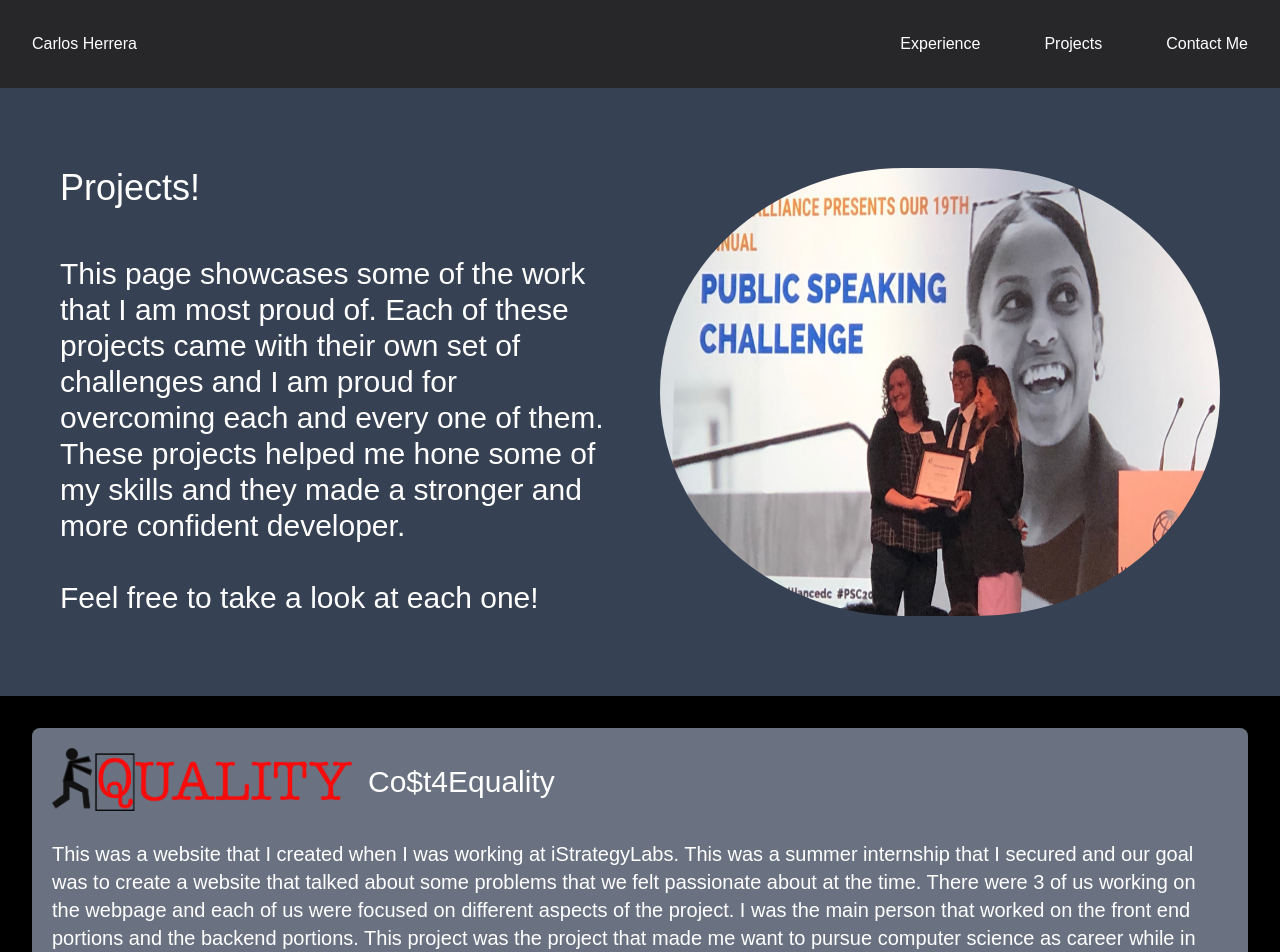
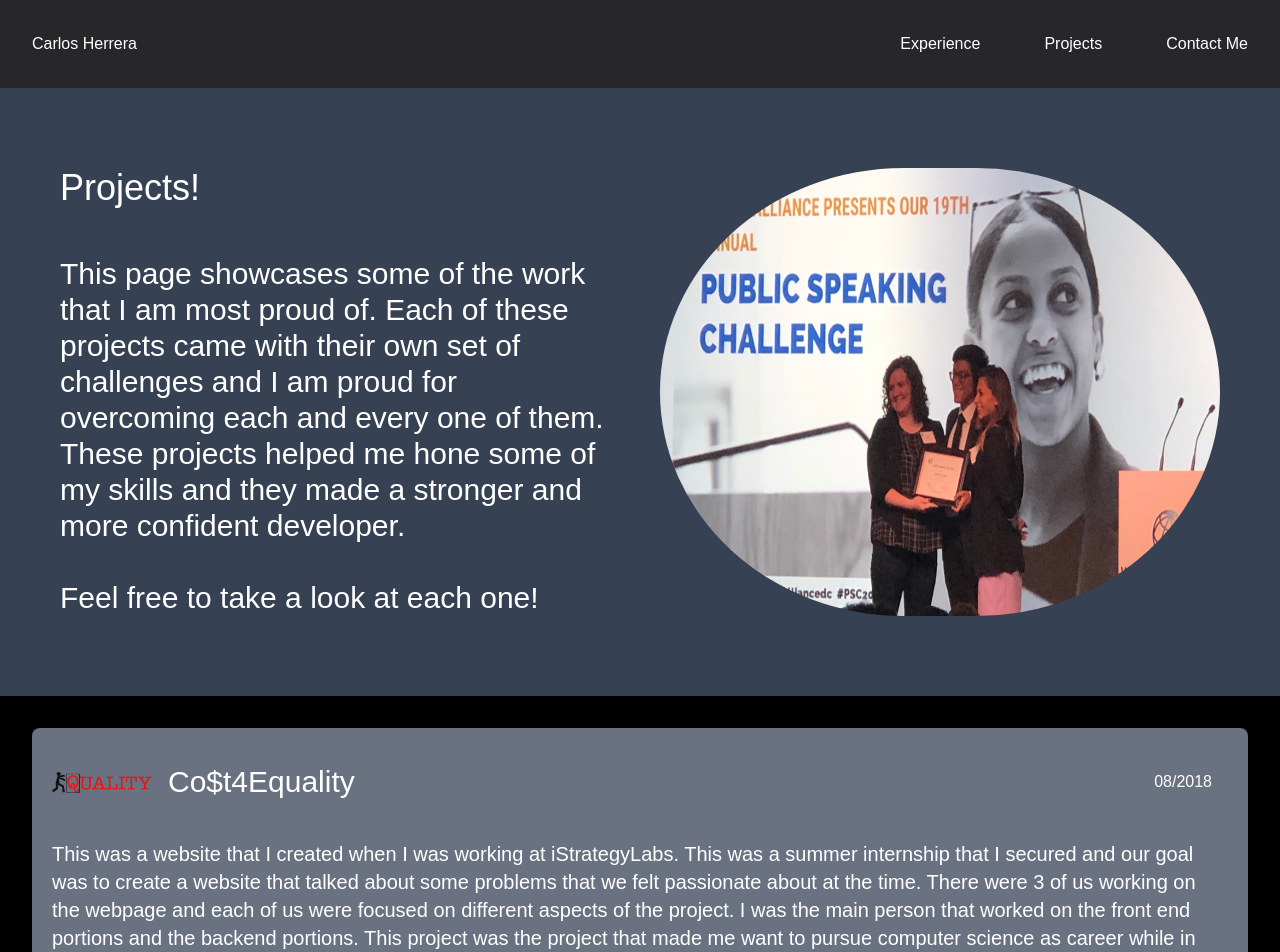
Before and after one commit to CarHerrera/Portfolio, a Next.js app: page /portfolio/projects in a window 1280 px wide. Shown: the top 952 px of the page. Built offline with nearby package versions, Linux system fonts and the light colour scheme.

Commit message:
Changed Readme, updated project info and fixed unaligned divs.

```diff
--- a/app/page.tsx
+++ b/app/page.tsx
@@ -11,14 +11,15 @@ function BulletList({list}:{list:String[]}){
 export default function Page(){
     const gridItems = projects.map(project =>
     <div key ={project.id} className="bg-gray-500 m-8 p-5 rounded-lg">
-      <div className="flex">
-        <a href={project.github} target="_blank"><Image className="inline-block" src={project.img} height={project.height} width={project.width} alt={project.alt}/></a>
-        <div><h2 className="text-3xl m-4">{project.projName}</h2></div>
+      <div className="flex relative items-center">
+        <a href={project.github} target="_blank"><Image inline-block="height-auto" style={{objectFit:"contain"}} src={project.img} height={project.height} width={project.width} alt={project.alt}/></a>
+        <div><h2 className="text-xl md:text-3xl m-4">{project.projName}</h2></div>
+        <div className="m-4 md:absolute md:right-0">{project.date}</div>
       </div>
       <br/>
       <p className="text-xl">{project.info}</p>
       <br/>
-      <div className="relative flex bottom-1">
+      <div className="relative items-center flex bottom-1">
         <a className="ml-4 mt-5" target="_blank" href={project.github}><img src="https://twenty-icons.com/github.com" className="bg-white rounded-full" width={48} height={32} alt="Github Logo"/></a>
         <a className="ml-4 mt-5" target="_blank" href={project.github}>Github</a>
         <p className="flex-grow"></p>
--- a/app/ui/projects.tsx
+++ b/app/ui/projects.tsx
@@ -14,9 +14,10 @@ export default function Projects() {
   const size = 60;
   const gridItems = projects.map(project =>
     <div key ={project.id} className="bg-gray-500 m-8 p-5 rounded-lg">
-      <div className="flex">
-        <a href={project.github} target="_blank"><Image className="inline-block" src={project.img} height={project.height} width={project.width} alt={project.alt}/></a>
-        <div><h2 className="text-3xl m-4">{project.projName}</h2></div>
+      <div className="flex relative items-center">
+        <a href={project.github} target="_blank"><Image className="inline-block height-auto" style={{objectFit:"contain"}} src={project.img} height={project.height} width={project.width} alt={project.alt}/></a>
+        <div><h2 className="text-xl md:text-3xl m-4">{project.projName}</h2></div>
+        <div className="m-4 md:absolute md:right-0">{project.date}</div>
       </div>
       <br/>
       <p className="text-xl">{project.info}</p>
--- /dev/null
+++ b/eslint.config.mjs
@@ -0,0 +1,18 @@
+import nextCoreWebVitals from "eslint-config-next/core-web-vitals";
+import nextTypescript from "eslint-config-next/typescript";
+
+const eslintConfig = [
+  ...nextCoreWebVitals,
+  ...nextTypescript,
+  {
+    ignores: [
+      "node_modules/**",
+      ".next/**",
+      "out/**",
+      "build/**",
+      "next-env.d.ts",
+    ],
+  },
+];
+
+export default eslintConfig;
--- a/public/projects.json
+++ b/public/projects.json
@@ -1,7 +1,7 @@
   [{
     "projName": "Co$t4Equality",
     "info": "This was a website that I created when I was working at iStrategyLabs. This was a summer internship that I secured and our goal was to create a website that talked about some problems that we felt passionate about at the time. There were 3 of us working on the webpage and each of us were focused on different aspects of the project. I was the main person that worked on the front end portions and the backend portions. This project was the project that made me want to pursue computer science as career while in Highschool.",
-    "date": "",
+    "date": "08/2018",
     "github":"https://github.com/CarHerrera/Cost4EqualityNew",
     "skills":[
       "Created a website using HTML, CSS, JS",
@@ -10,16 +10,16 @@
       "Project Planning"
     ],
     "img":"/portfolio/C4ELogo.png",
-    "height": 100,
-    "width": 300,
-    "alt": "",
+    "height": 50,
+    "width": 100,
+    "alt": "Cost 4 Equality Logo",
     "link":"https://herrerashub.com/Cost4Equality/",
     "id": 3
   },
   {
     "projName": "Discord Bot",
     "info": "This was an application that I had created while I was at Montgomery College. I was looking for opportunities to practice and develop some of my python skills and found a library that gave me the tools to create a discord bot. After intializing the bot and adding some base commands, I started to add some custom commands. I added the ability for the bot to randomly respond to user messages, allowed it to play soundbytes, and created a social currency system that correlated with the user activity on the server.",
-    "date": "",
+    "date": "01/2021",
     "github":"https://github.com/CarHerrera/DiscordJesusBot",
     "skills":[
       "Made API calls to discord via the discord.py library",
@@ -30,14 +30,14 @@
     "cite":    "<a href='https://www.freepnglogos.com/images/discord-logo-png-7617.html'>Get it on discord logo logodownload download logotipos</a>",
     "height": 50,
     "width": 100,
-    "alt": "",
+    "alt": "Discord Logo",
     "link":"",
     "id": 2
   },
   {
     "projName": "Health App Project",
     "info": "This was a project that was created in a Human-Computer Interaction Course. This project was different to some of my others as we were not focusing on creating a functional app. Instead, the professor wanted to make an app that prioritized the user and their experiences. An added constraint was that it was meant to be designed on a 640x960 application and we could not use anything outside of the base HTML, CSS, and JS. With a group of 3 other classmates, we created this simulated mobile app and utilized everything we learned from class to make the app as appealing as possible. ",
-    "date": "",
+    "date": "05/2023",
     "github":"https://github.com/CarHerrera/434-HealthApp",
     "skills":["Practiced using Github",
       "Experience focusing on a good user experience",
@@ -53,13 +53,14 @@
   },
   {
     "projName": "Drink and Food Recipe Site",
-    "info": "This was one my final project for my Javascript and Web Applications course. The project was open ended but it must use at least one GET and POST request. I decided to make a recipe book site for both cocktails and food recipes. It would generate recipes based on the query by the user. For example if they wanted only drinks with rum, it would make a call to the cocktaildb and popualte results. Although I submitted this as a project, I was dissastified with my work and felt that it could use an overhaul. I have been working to improve the website's design and have been working to make sure it has all the features which I had originally envisioned.",
-    "date": "",
+    "info": "This was one my final project for my Javascript and Web Applications course. The project was open ended but it must use at least one GET and POST request. I decided to make a recipe book site for both cocktails and food recipes. It would generate recipes based on the query by the user. For example if they wanted only drinks with rum, it would make a call to the cocktaildb and popualte results. Although I submitted this as a project, I was dissastified with my work and felt that it could use an overhaul. I am currently working to improve the website's design and to make sure it has all the features which I had originally envisioned. Some Features that I want to add in the future are custom accounts, custom allergies, and add improvements to the UI. I have taken it offline to ensure that it can be in good state once it is back online.",
+    "date": "05/2024",
     "github":"https://github.com/CarHerrera/CMSC335Final",
     "skills":["Created and hosted a website using Node.js",
       "Used API calls to generate drinks and recipes for the user based on inputted filters",
       "Used mongodb to store information about the user.",
-      "Used expressjs as the framework"],
+      "Used expressjs as the framework",
+      "Used Tailwind to design the ejs templates."],
 
     "img":"/portfolio/cocktail.png",
     "cite": "<a href='https://www.flaticon.com/free-icons/cocktail' title='cocktail icons'>Cocktail icons created by Freepik - Flaticon</a>",
@@ -73,7 +74,7 @@
   {
     "projName": "My Portfolio",
     "info": "This website! I wanted to make a portfolio with a framework that had never been talked about in any of my classes. I landed on NextJs as it allowed me to practice my typescript, and gave me the opportunity to work with other frameworks like TailwindCSS and React.",
-    "date": "",
+    "date": "06/2025",
     "github":"https://github.com/CarHerrera/Portfolio",
     "skills":[
       "Next js Framework",
@@ -88,19 +89,20 @@
   }, {
     "projName": "Perlite Vite",
     "info": "This was a project that I started due to wanting to share my notes online. I had been using the app Obsidian to take my notes on various subjects, and I wanted an easy method to share my notes without having my friends download a new application. Out of the box perlite was able to achieve most of the things that I wanted from it, however it was lacking some plugin features that I used. This project was my solution to that problem and I have been working on it to have all the features that it has in the app. I have set it to showcase the orignal Perlite Demo and my addition using React and Vite.",
-    "date": "",
+    "date": "08/2025",
     "github":"https://github.com/CarHerrera/Portfolio",
     "skills":[
-      "PHP",
-      "React components",
-      "Typescript"
+      "PHP was used as a backend for the excalidraw and bases. I would make calls to the PHP to return the needed output which React would use to populate the page.",
+      "React components were used to popualate the Bases and Excalidraw that are found on the website.",
+      "Typescript was the main language used across the react components",
+      "Rust was used to parse all the notes and add them into a sqlite file."
     ],
     "img":"/portfolio/perlite.svg",
     "height": 50,
     "width": 50,
     "alt": "",
     "link":"https://herrerashub.com/PerliteVite/",
-    "id":4
+    "id":5
   }
 
 ]
```
Also changed, not shown: package.json (+16 -10 lines), tsconfig.json (+19 -5 lines), 2 other files (tests, documents, lock files or other folders).
